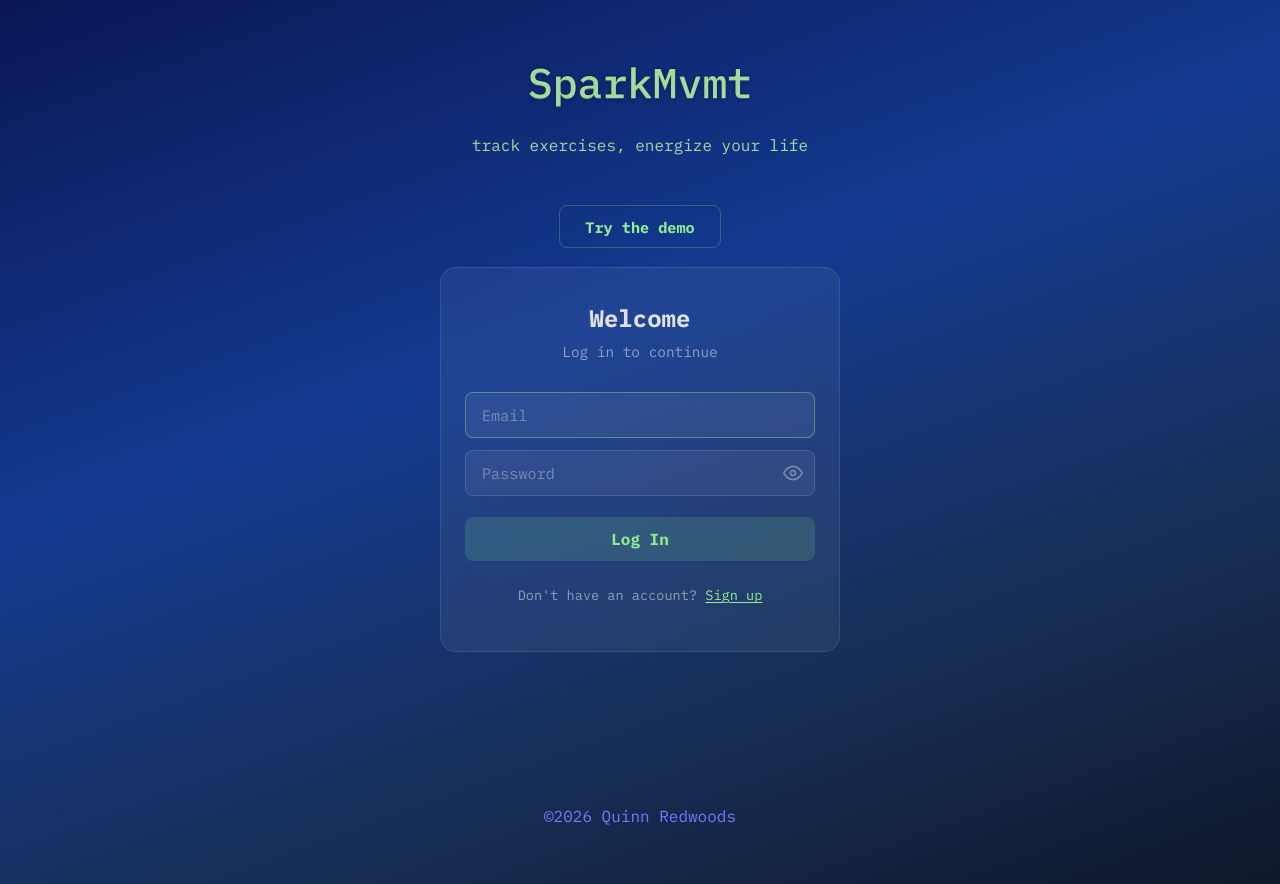
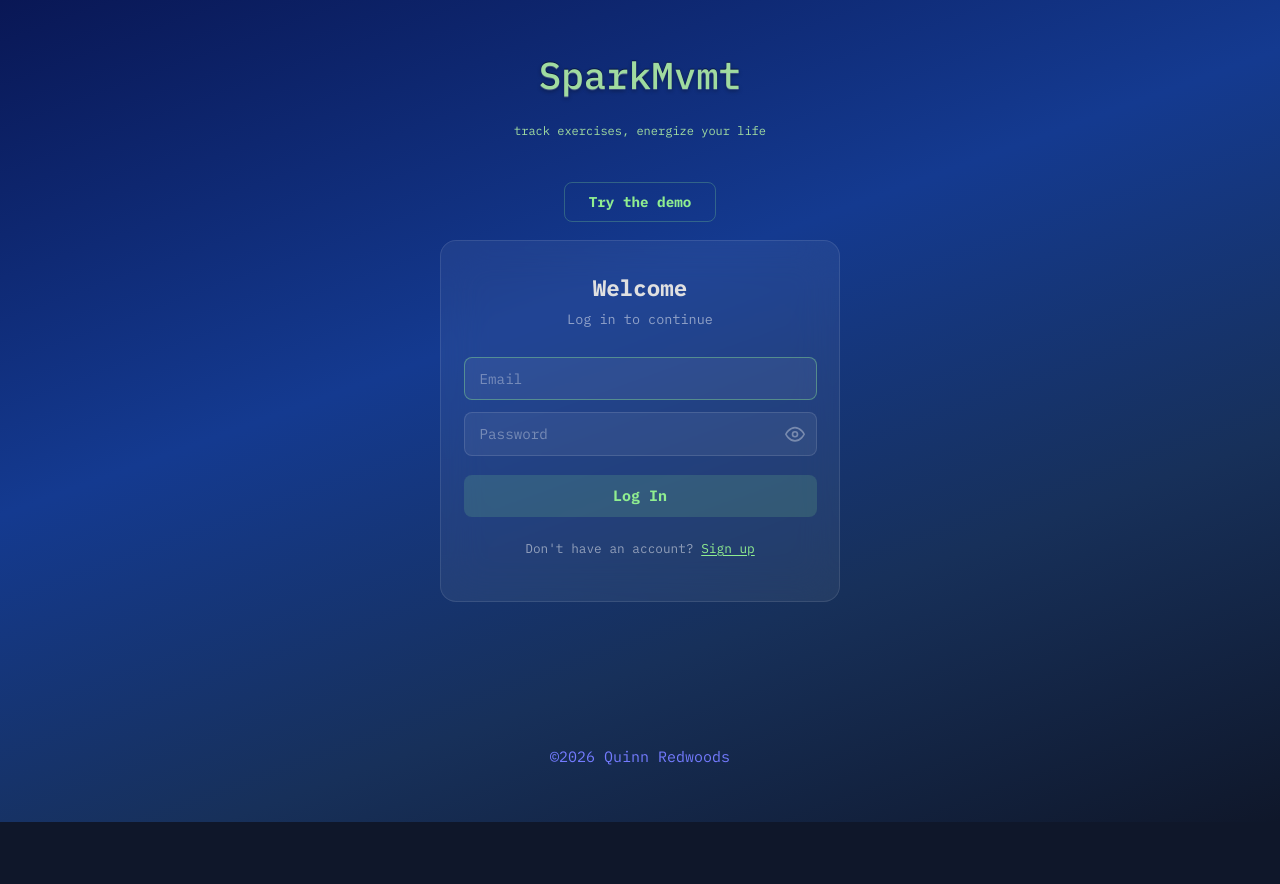
Before and after one commit to qredwoods/exercisetracker, a React (Vite) app in the folder frontend/: page / in a window 1280 px wide. After the commit the page ends 822 px from the top, so only its background shows below. Built offline with nearby package versions, Linux system fonts and the light colour scheme; no server answers.

Commit message:
Tune font sizes after web font switch
Adjust global root size, subtitle, title, and table text to
restore visual proportions with IBM Plex Mono.

```diff
--- a/frontend/src/App.css
+++ b/frontend/src/App.css
@@ -26,10 +26,14 @@ button {
 }
 
 h1 {
-  font-size: 2.6em;
+  font-size: 2.5em;
   font-weight: 500;
   line-height: 1.1;
   color: inherit;
+}
+
+.tagline {
+  font-size: 0.8rem;
 }
 
 a {
@@ -239,6 +243,7 @@ a.site-title:hover {
 
 
 table {
+  font-size: 1.05rem;
   width: min(1100px, 100%);
   margin: 1rem auto;
   margin-top: 0.75rem;
@@ -265,6 +270,8 @@ tr td {
 tr td {
   border-color: rgba(186, 78, 66, 0.833);
 }
+
+
 
 .sortable-th {
   cursor: pointer;
--- a/frontend/src/App.jsx
+++ b/frontend/src/App.jsx
@@ -99,7 +99,7 @@ if (authLoading) {
             <span className="site-title">SparkMvmt</span>
           )}
         </h1>
-        <p>track exercises, energize your life</p>
+        <p className="tagline">track exercises, energize your life</p>
       </header>
 
       {!user ? (
--- a/frontend/src/index.css
+++ b/frontend/src/index.css
@@ -1,5 +1,6 @@
 :root {
   font-family: Inter, system-ui, Avenir, Helvetica, Arial, sans-serif;
+  font-size: 15px;
   line-height: 1.5;
   font-weight: 400;
 
```
